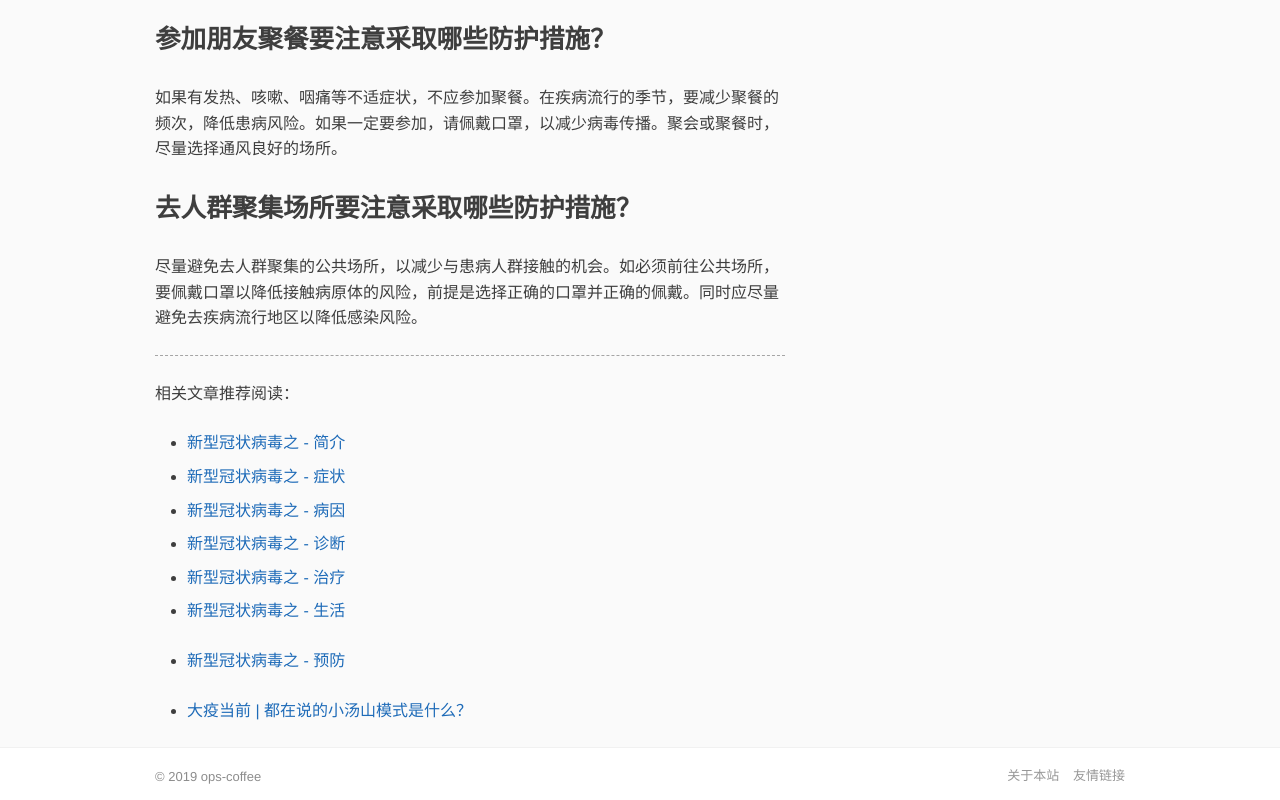
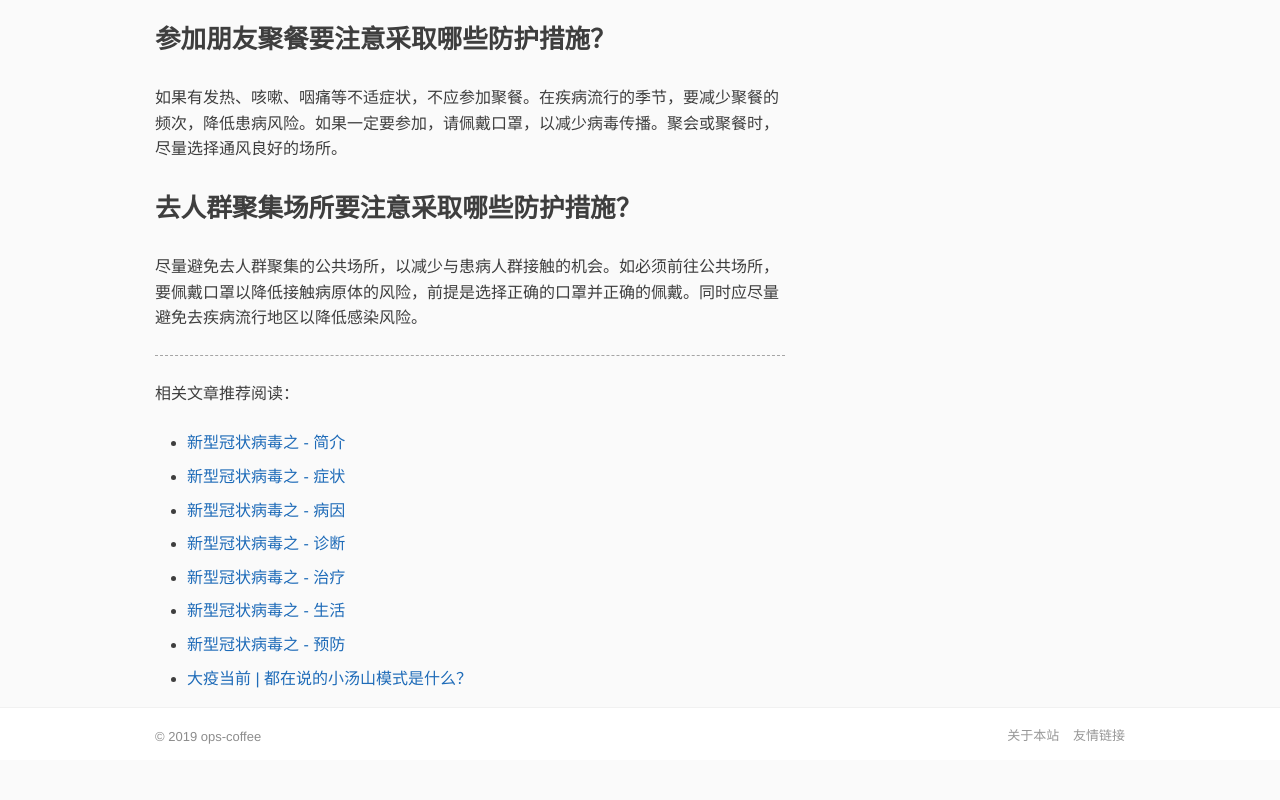
Before and after one commit to ops-coffee/ops-coffee.github.com, a plain HTML site: page w/yufang.html in a window 1280 px wide. Shown: the part 4923-5723 px from the top of the page. After the commit the page ends 5683 px from the top, so only its background shows below. Drawn offline with Linux system fonts and the light colour scheme.

Commit message:
ops-coffee

```diff
--- a/w/yufang.html
+++ b/w/yufang.html
@@ -157,12 +157,8 @@
 <li><a href="https://ops-coffee.cn/w/zhenduan.html">新型冠状病毒之 - 诊断</a></li>
 <li><a href="https://ops-coffee.cn/w/zhiliao.html">新型冠状病毒之 - 治疗</a></li>
 <li><a href="https://ops-coffee.cn/w/shenghuo.html">新型冠状病毒之 - 生活</a></li>
-<li>
-<p><a href="https://ops-coffee.cn/w/yufang.html">新型冠状病毒之 - 预防</a></p>
-</li>
-<li>
-<p><a href="https://ops-coffee.cn/w/xiaotangshan.html">大疫当前 | 都在说的小汤山模式是什么？</a></p>
-</li>
+<li><a href="https://ops-coffee.cn/w/yufang.html">新型冠状病毒之 - 预防</a></li>
+<li><a href="https://ops-coffee.cn/w/xiaotangshan.html">大疫当前 | 都在说的小汤山模式是什么？</a></li>
 </ul>
 
         <div id="only-mobile" style="width:100%">
```
